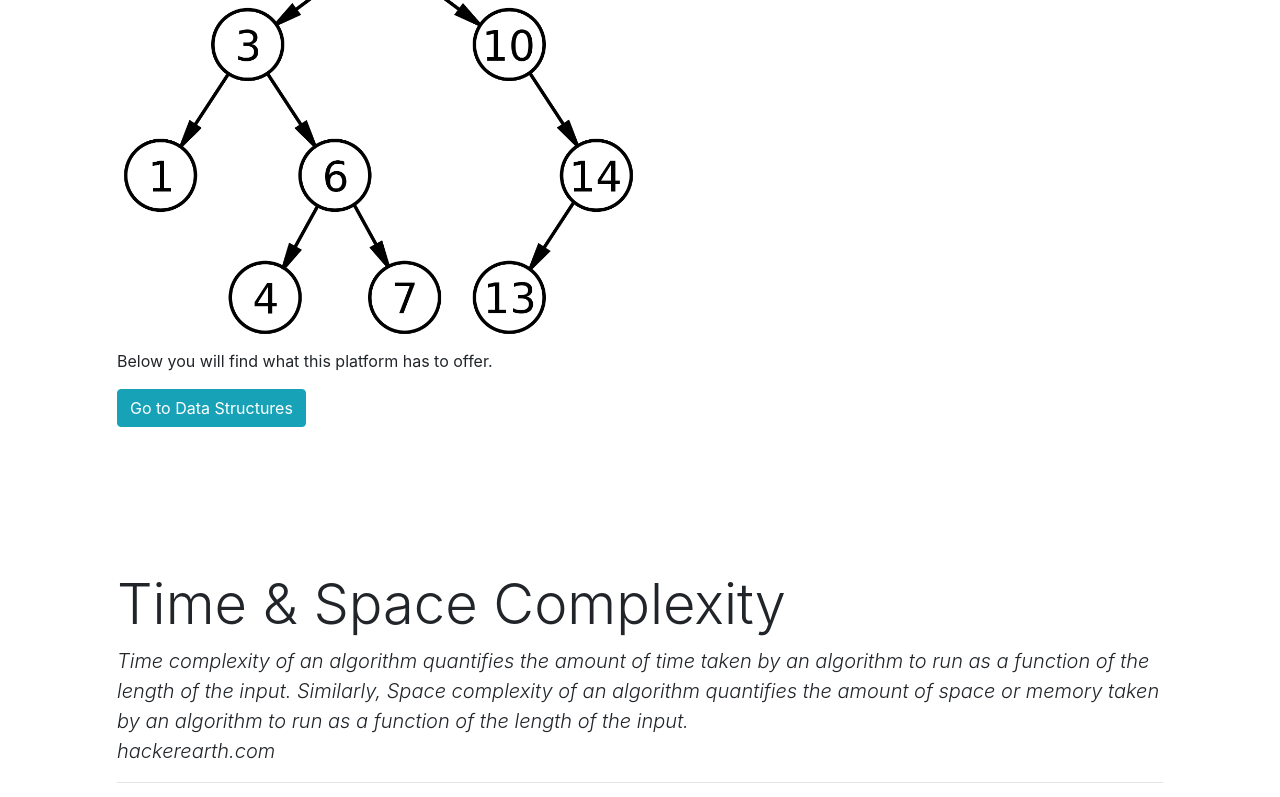
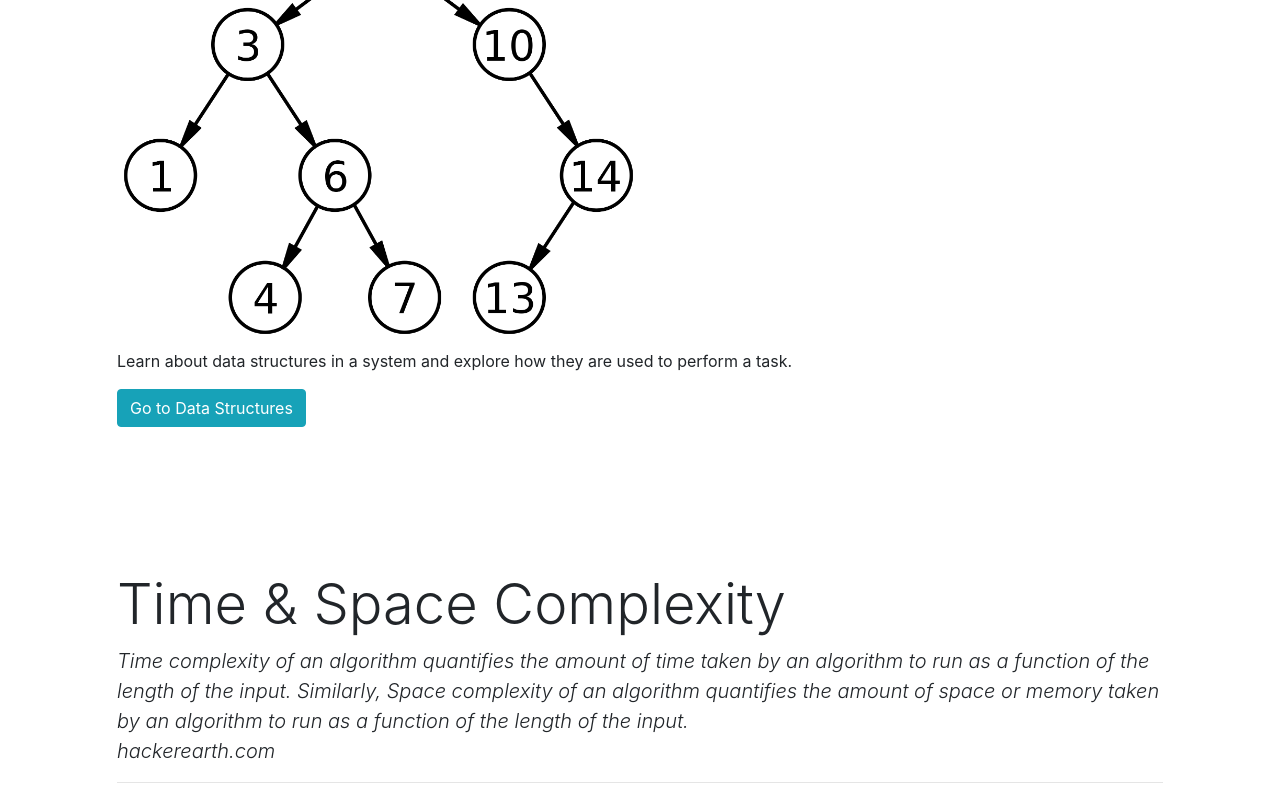
Before and after one commit to kasweigart/algoarea.com, a React (Create React App) app in the folder client/: page / in a window 1280 px wide. Shown: the part 2000-2797 px from the top of the page. Built offline with nearby package versions, Linux system fonts and the light colour scheme.

Commit message:
finished home

```diff
--- a/client/src/App.css
+++ b/client/src/App.css
@@ -1,3 +1,7 @@
+html {
+  scroll-behavior: smooth;
+}
+
 #footer {
   position: fixed;
   bottom: 0;
--- a/client/src/components/Home.js
+++ b/client/src/components/Home.js
@@ -17,10 +17,12 @@ const Home = (props) => {
         <img src={home} alt="" className='mt-4 mb-4 img-fluid'/>
         <p>Below you will find what this platform has to offer.</p>
         <p className="lead">
+        <a href='#tour'>
           <Button color="info">Take the Tour</Button>
+          </a>
         </p>
       </Jumbotron>
-      <Jumbotron className='mb-0 bg-white'>
+      <Jumbotron className='mb-0 bg-white' id='tour'>
         <h1 className="display-4">Algorithms</h1>
         <p className="lead font-italic">A process or set of rules to be followed in calculations or other problem-solving operations, especially by a computer.<br></br>google.com</p>
         <hr className="my-2" />
@@ -37,7 +39,7 @@ const Home = (props) => {
         <p className="lead font-italic">A data structure is a data organization, management, and storage format that enables efficient access and modification.<br></br>wikipedia.org</p>
         <hr className="my-2" />
         <img src={ds} alt="" className='img-fluid w-50 mt-1 mb-2'/>
-        <p>Below you will find what this platform has to offer.</p>
+        <p>Learn about data structures in a system and explore how they are used to perform a task.</p>
         <p className="lead">
         <Link to='/data-structures'>
           <Button color="info">Go to Data Structures</Button>
@@ -49,7 +51,7 @@ const Home = (props) => {
         <p className="lead font-italic">Time complexity of an algorithm quantifies the amount of time taken by an algorithm to run as a function of the length of the input. Similarly, Space complexity of an algorithm quantifies the amount of space or memory taken by an algorithm to run as a function of the length of the input.<br></br>hackerearth.com</p>
         <hr className="my-2" />
         <img src={tsc} alt="" className='img-fluid w-50 mt-2 mb-2'/>
-        <p>Below you will find what this platform has to offer.</p>
+        <p>Analyze the relation of space and time to understand why certain methods perform better than others.</p>
         <p className="lead">
           <Button color="info">Go to Time & Space Complexity</Button>
         </p>
@@ -59,7 +61,6 @@ const Home = (props) => {
         <p className="lead">Various algorithmic exercises to solidify your working knowledge of algorithms and data structures.</p>
         <hr className="my-2" />
         <img src={exercise} alt="" className='img-fluid mb-2'/>
-        <p>Below you will find what this platform has to offer.</p>
         <p className="lead">
           <Button color="info">Go to Exercises</Button>
         </p>
@@ -68,7 +69,7 @@ const Home = (props) => {
         <h1 className="display-4">Resources</h1>
         <p className="lead">A section of helpful resources to guide you through your journey of complex world of computer science.</p>
         <hr className="my-2" />
-        <p>Below you will find what this platform has to offer.</p>
+        <p></p>
         <p className="lead">
           <Button color="info">Go to Resources</Button>
         </p>
```
Also changed, not shown: 1 other file (tests, documents, lock files or other folders).
